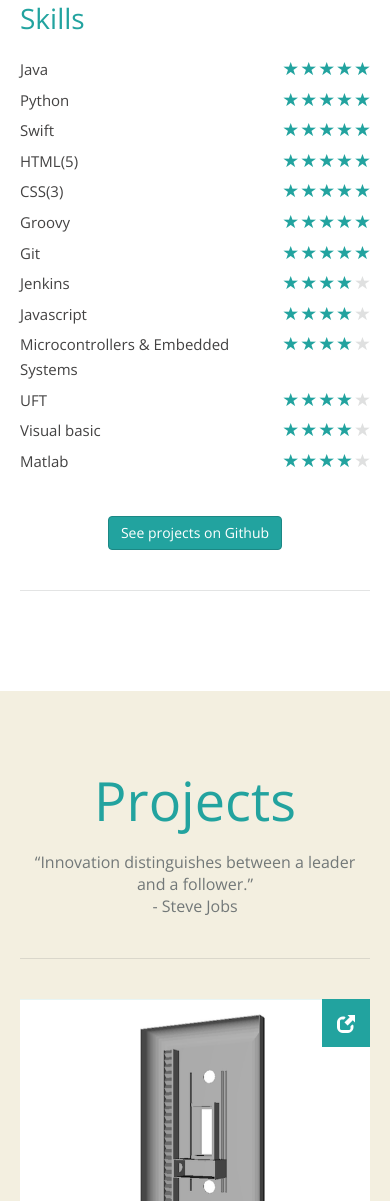
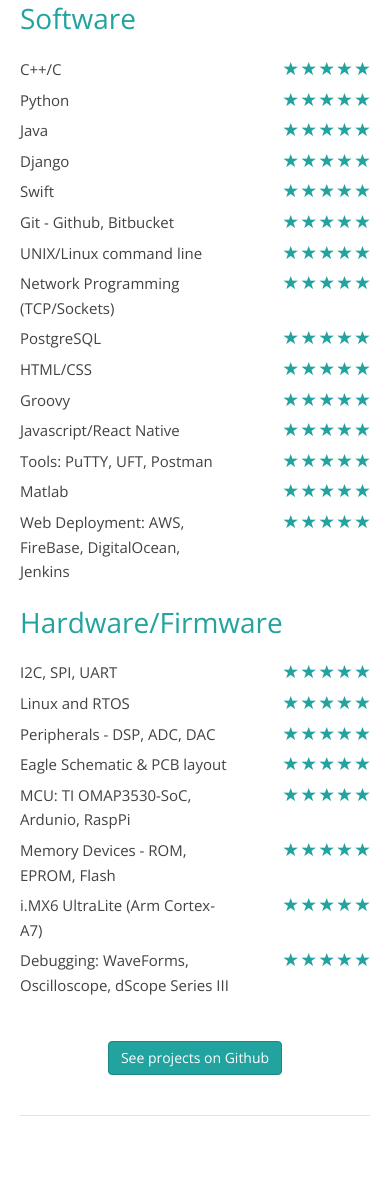
Before and after one commit to rlehman221/Personal_Site, a plain HTML site: page index.html in a window 390 px wide. Shown: the part 5551-6752 px from the top of the page. Drawn offline with nearby package versions, Linux system fonts and the light colour scheme.

Commit message:
refactored cell elements and skill set

```diff
--- a/index.html
+++ b/index.html
@@ -39,8 +39,6 @@ body {font-family: Verdana,sans-serif;margin:0}
   position: relative;
   margin: auto;
 }
-
-
 
 /* Position the "next button" to the right */
 .next {
@@ -148,7 +146,7 @@ body {font-family: Verdana,sans-serif;margin:0}
 				<ul class="nav navbar-nav">
 					<li class="active"><a href="#profile">Profile</a></li>
 					<li><a href="#experiences">Experiences</a></li>
-					<li><a href="#abilities">Abilities</a></li>
+					<li><a href="#abilities">Skills</a></li>
 										<li><a href="#projects">Projects</a></li>
 					<li><a href="#contact">Contact</a></li>
 				</ul>
@@ -189,7 +187,6 @@ body {font-family: Verdana,sans-serif;margin:0}
 			<a href="https://www.linkedin.com/in/ryan-lehman/" class="btn btn-primary" target="_blank">Visit me on Linkedin</a>
 		<div class="text-center project-referal">
 
-
 </div>
 
 	</div>
@@ -227,18 +224,9 @@ body {font-family: Verdana,sans-serif;margin:0}
 
 <hr />
 
-<!--<div class="alert alert-danger">
-	<strong>Looking for an awesome new challenge somewhere in the neighborhood of Den Bosch or Amsterdam as a Creative PHP Web Developer. </strong>
-</div>-->
-
 <h3>Education</h3>
 
-
 <div class="experiences">
-
-
-
-
 
 	<div class="experience row">
 		<div class="col-md-4">
@@ -282,18 +270,13 @@ body {font-family: Verdana,sans-serif;margin:0}
 		</div>
 	</div>
 
-
 </div>
-
-
 
 <hr />
 
 <h3>Careers</h3>
 
-
 <div class="experiences">
-
 
 	<div class="experience row">
 		<div class="col-md-4">
@@ -376,7 +359,6 @@ body {font-family: Verdana,sans-serif;margin:0}
 			</p>
 		</div>
 	</div>
-
 
 	<div class="experience row">
 		<div class="col-md-4">
@@ -488,17 +470,10 @@ body {font-family: Verdana,sans-serif;margin:0}
 						<a href="http://beta-tech.squarespace.com/" target="_blank">www.betatech.com</a>
 					</span>
 
-
 				</span>
 			</p>
 		</div>
 	</div>
-
-
-
-
-
-
 
 </div>
 
@@ -506,7 +481,7 @@ body {font-family: Verdana,sans-serif;margin:0}
 
 		<div class="background-white">
 			<div id="abilities" class="container">
-				<h2>Abilities</h2>
+				<h2>Skills</h2>
 <p class="lead">
 	&ldquo;If something is important enough, even if the odds are against you, you should still do it.&rdquo;<br />- Elon Musk
 
@@ -515,136 +490,144 @@ body {font-family: Verdana,sans-serif;margin:0}
 
 <hr />
 
-<h3>Skills</h3>
+<h3>Software</h3>
 
 <div class="row">
-
 
 	<div class="col-md-6">
 		<ul class="no-bullets">
 
+			<li>
+				<span class="ability-title">C++/C</span>
+				<span class="ability-score">
 
+					<span class="glyphicon glyphicon-star filled"></span>
+					<span class="glyphicon glyphicon-star filled"></span>
+					<span class="glyphicon glyphicon-star filled"></span>
+					<span class="glyphicon glyphicon-star filled"></span>
+					<span class="glyphicon glyphicon-star filled"></span>
 
+				</span>
+			</li>
 
+			<li>
+				<span class="ability-title">Python</span>
+				<span class="ability-score">
 
+					<span class="glyphicon glyphicon-star filled"></span>
+					<span class="glyphicon glyphicon-star filled"></span>
+					<span class="glyphicon glyphicon-star filled"></span>
+					<span class="glyphicon glyphicon-star filled"></span>
+					<span class="glyphicon glyphicon-star filled"></span>
+
+				</span>
+			</li>
 
 			<li>
 				<span class="ability-title">Java</span>
 				<span class="ability-score">
 
-
 					<span class="glyphicon glyphicon-star filled"></span>
-
-
 					<span class="glyphicon glyphicon-star filled"></span>
-
-
 					<span class="glyphicon glyphicon-star filled"></span>
-
-
 					<span class="glyphicon glyphicon-star filled"></span>
-
-
 					<span class="glyphicon glyphicon-star filled"></span>
-
 
 				</span>
 			</li>
 
-
-
 			<li>
-				<span class="ability-title">Python</span>
+				<span class="ability-title">Django</span>
 				<span class="ability-score">
 
-
 					<span class="glyphicon glyphicon-star filled"></span>
-
-
 					<span class="glyphicon glyphicon-star filled"></span>
-
-
 					<span class="glyphicon glyphicon-star filled"></span>
-
-
 					<span class="glyphicon glyphicon-star filled"></span>
-
-
 					<span class="glyphicon glyphicon-star filled"></span>
-
 
 				</span>
 			</li>
-
-
 
 			<li>
 				<span class="ability-title">Swift</span>
 				<span class="ability-score">
 
-
 					<span class="glyphicon glyphicon-star filled"></span>
-
-
 					<span class="glyphicon glyphicon-star filled"></span>
-
-
 					<span class="glyphicon glyphicon-star filled"></span>
-
-
 					<span class="glyphicon glyphicon-star filled"></span>
-
-
 					<span class="glyphicon glyphicon-star filled"></span>
-
-
-				</span>
-			</li>
-
-
-
-			<li>
-				<span class="ability-title">HTML(5)</span>
-				<span class="ability-score">
-
-
-					<span class="glyphicon glyphicon-star filled"></span>
-
-
-					<span class="glyphicon glyphicon-star filled"></span>
-
-
-					<span class="glyphicon glyphicon-star filled"></span>
-
-
-					<span class="glyphicon glyphicon-star filled"></span>
-
-
-					<span class="glyphicon glyphicon-star filled"></span>
-
 
 				</span>
 			</li>
 
 			<li>
-				<span class="ability-title">CSS(3)</span>
+				<span class="ability-title">Git - Github, Bitbucket</span>
 				<span class="ability-score">
 
+					<span class="glyphicon glyphicon-star filled"></span>
+					<span class="glyphicon glyphicon-star filled"></span>
+					<span class="glyphicon glyphicon-star filled"></span>
+					<span class="glyphicon glyphicon-star filled"></span>
+					<span class="glyphicon glyphicon-star filled"></span>
+
+				</span>
+			</li>
+
+			<li>
+				<span class="ability-title">UNIX/Linux command line</span>
+				<span class="ability-score">
 
 					<span class="glyphicon glyphicon-star filled"></span>
+					<span class="glyphicon glyphicon-star filled"></span>
+					<span class="glyphicon glyphicon-star filled"></span>
+					<span class="glyphicon glyphicon-star filled"></span>
+					<span class="glyphicon glyphicon-star filled"></span>
 
+				</span>
+			</li>
+
+			<li>
+				<span class="ability-title">Network Programming (TCP/Sockets)</span>
+				<span class="ability-score">
 
 					<span class="glyphicon glyphicon-star filled"></span>
+					<span class="glyphicon glyphicon-star filled"></span>
+					<span class="glyphicon glyphicon-star filled"></span>
+					<span class="glyphicon glyphicon-star filled"></span>
+					<span class="glyphicon glyphicon-star filled"></span>
 
+				</span>
+			</li>
+		</ul>
+	</div>
+
+	<div class="col-md-6">
+		<ul class="no-bullets">
+
+			<li>
+				<span class="ability-title">PostgreSQL</span>
+				<span class="ability-score">
 
 					<span class="glyphicon glyphicon-star filled"></span>
+					<span class="glyphicon glyphicon-star filled"></span>
+					<span class="glyphicon glyphicon-star filled"></span>
+					<span class="glyphicon glyphicon-star filled"></span>
+					<span class="glyphicon glyphicon-star filled"></span>
 
+				</span>
+			</li>
+
+			<li>
+				<span class="ability-title">HTML/CSS</span>
+				<span class="ability-score">
 
 					<span class="glyphicon glyphicon-star filled"></span>
-
-
 					<span class="glyphicon glyphicon-star filled"></span>
-
+					<span class="glyphicon glyphicon-star filled"></span>
+					<span class="glyphicon glyphicon-star filled"></span>
+					<span class="glyphicon glyphicon-star filled"></span>
 
 				</span>
 			</li>
@@ -653,201 +636,139 @@ body {font-family: Verdana,sans-serif;margin:0}
 				<span class="ability-title">Groovy</span>
 				<span class="ability-score">
 
+					<span class="glyphicon glyphicon-star filled"></span>
+					<span class="glyphicon glyphicon-star filled"></span>
+					<span class="glyphicon glyphicon-star filled"></span>
+					<span class="glyphicon glyphicon-star filled"></span>
+					<span class="glyphicon glyphicon-star filled"></span>
+
+				</span>
+			</li>
+
+			<li>
+				<span class="ability-title">Javascript/React Native</span>
+				<span class="ability-score">
 
 					<span class="glyphicon glyphicon-star filled"></span>
+					<span class="glyphicon glyphicon-star filled"></span>
+					<span class="glyphicon glyphicon-star filled"></span>
+					<span class="glyphicon glyphicon-star filled"></span>
+					<span class="glyphicon glyphicon-star filled"></span>
 
+				</span>
+			</li>
+
+			<li>
+				<span class="ability-title">Tools: PuTTY, UFT, Postman</span>
+				<span class="ability-score">
 
 					<span class="glyphicon glyphicon-star filled"></span>
+					<span class="glyphicon glyphicon-star filled"></span>
+					<span class="glyphicon glyphicon-star filled"></span>
+					<span class="glyphicon glyphicon-star filled"></span>
+					<span class="glyphicon glyphicon-star filled"></span>
 
+				</span>
+			</li>
+
+			<li>
+				<span class="ability-title">Matlab</span>
+				<span class="ability-score">
 
 					<span class="glyphicon glyphicon-star filled"></span>
+					<span class="glyphicon glyphicon-star filled"></span>
+					<span class="glyphicon glyphicon-star filled"></span>
+					<span class="glyphicon glyphicon-star filled"></span>
+					<span class="glyphicon glyphicon-star filled"></span>
 
+				</span>
+			</li>
+
+			<li>
+				<span class="ability-title">Web Deployment: AWS, FireBase, DigitalOcean, Jenkins</span>
+				<span class="ability-score">
 
 					<span class="glyphicon glyphicon-star filled"></span>
+					<span class="glyphicon glyphicon-star filled"></span>
+					<span class="glyphicon glyphicon-star filled"></span>
+					<span class="glyphicon glyphicon-star filled"></span>
+					<span class="glyphicon glyphicon-star filled"></span>
 
+				</span>
+			</li>
+		</ul>
+	</div>
+</div>
+
+<h3>Hardware/Firmware</h3>
+
+<div class="row">
+
+	<div class="col-md-6">
+		<ul class="no-bullets">
+
+			<li>
+				<span class="ability-title">I2C, SPI, UART</span>
+				<span class="ability-score">
 
 					<span class="glyphicon glyphicon-star filled"></span>
-
-
-				</span>
-
-			<li>
-				<span class="ability-title">Git</span>
-				<span class="ability-score">
-
-
 					<span class="glyphicon glyphicon-star filled"></span>
-
-
 					<span class="glyphicon glyphicon-star filled"></span>
-
-
 					<span class="glyphicon glyphicon-star filled"></span>
-
-
-					<span class="glyphicon glyphicon-star filled"></span>
-
-
 					<span class="glyphicon glyphicon-star filled"></span>
 
 
 				</span>
 			</li>
 
-
-		</ul>
-	</div>
-	<div class="col-md-6">
-		<ul class="no-bullets">
-
-
-
-			</li>
-
 			<li>
-				<span class="ability-title">Jenkins</span>
+				<span class="ability-title">Linux and RTOS</span>
 				<span class="ability-score">
 
-
 					<span class="glyphicon glyphicon-star filled"></span>
-
-
 					<span class="glyphicon glyphicon-star filled"></span>
-
-
 					<span class="glyphicon glyphicon-star filled"></span>
-
-
 					<span class="glyphicon glyphicon-star filled"></span>
-
-
-					<span class="glyphicon glyphicon-star"></span>
-
+					<span class="glyphicon glyphicon-star filled"></span>
 
 				</span>
 			</li>
 
 			<li>
-				<span class="ability-title">Javascript</span>
+				<span class="ability-title">Peripherals - DSP, ADC, DAC</span>
 				<span class="ability-score">
 
-
 					<span class="glyphicon glyphicon-star filled"></span>
-
-
 					<span class="glyphicon glyphicon-star filled"></span>
-
-
 					<span class="glyphicon glyphicon-star filled"></span>
-
-
 					<span class="glyphicon glyphicon-star filled"></span>
-
-
-					<span class="glyphicon glyphicon-star"></span>
-
+					<span class="glyphicon glyphicon-star filled"></span>
 
 				</span>
 			</li>
 
 			<li>
-				<span class="ability-title">Microcontrollers & Embedded Systems</span>
+				<span class="ability-title">Eagle Schematic & PCB layout</span>
 				<span class="ability-score">
 
-
 					<span class="glyphicon glyphicon-star filled"></span>
-
-
 					<span class="glyphicon glyphicon-star filled"></span>
-
-
 					<span class="glyphicon glyphicon-star filled"></span>
-
-
 					<span class="glyphicon glyphicon-star filled"></span>
-
-
-					<span class="glyphicon glyphicon-star "></span>
-
+					<span class="glyphicon glyphicon-star filled"></span>
 
 				</span>
 			</li>
 
-
-
-
-
 			<li>
-				<span class="ability-title">UFT</span>
+				<span class="ability-title">MCU: TI OMAP3530-SoC, Ardunio, RaspPi</span>
 				<span class="ability-score">
 
-
 					<span class="glyphicon glyphicon-star filled"></span>
-
-
 					<span class="glyphicon glyphicon-star filled"></span>
-
-
 					<span class="glyphicon glyphicon-star filled"></span>
-
-
 					<span class="glyphicon glyphicon-star filled"></span>
-
-
-					<span class="glyphicon glyphicon-star "></span>
-
-
-				</span>
-			</li>
-
-
-
-			<li>
-				<span class="ability-title">Visual basic</span>
-				<span class="ability-score">
-
-
 					<span class="glyphicon glyphicon-star filled"></span>
-
-
-					<span class="glyphicon glyphicon-star filled"></span>
-
-
-					<span class="glyphicon glyphicon-star filled"></span>
-
-
-					<span class="glyphicon glyphicon-star filled"></span>
-
-
-					<span class="glyphicon glyphicon-star "></span>
-
-
-				</span>
-			</li>
-
-
-
-
-
-			<li>
-				<span class="ability-title">Matlab</span>
-				<span class="ability-score">
-
-
-					<span class="glyphicon glyphicon-star filled"></span>
-
-
-					<span class="glyphicon glyphicon-star filled"></span>
-
-
-					<span class="glyphicon glyphicon-star filled"></span>
-
-
-					<span class="glyphicon glyphicon-star filled"></span>
-
-
-					<span class="glyphicon glyphicon-star"></span>
-
 
 				</span>
 			</li>
@@ -855,7 +776,50 @@ body {font-family: Verdana,sans-serif;margin:0}
 		</ul>
 	</div>
 
+	<div class="col-md-6">
+		<ul class="no-bullets">
 
+			<li>
+				<span class="ability-title">Memory Devices - ROM, EPROM, Flash</span>
+				<span class="ability-score">
+
+					<span class="glyphicon glyphicon-star filled"></span>
+					<span class="glyphicon glyphicon-star filled"></span>
+					<span class="glyphicon glyphicon-star filled"></span>
+					<span class="glyphicon glyphicon-star filled"></span>
+					<span class="glyphicon glyphicon-star filled"></span>
+
+				</span>
+			</li>
+
+			<li>
+				<span class="ability-title">i.MX6 UltraLite (Arm Cortex-A7)</span>
+				<span class="ability-score">
+
+					<span class="glyphicon glyphicon-star filled"></span>
+					<span class="glyphicon glyphicon-star filled"></span>
+					<span class="glyphicon glyphicon-star filled"></span>
+					<span class="glyphicon glyphicon-star filled"></span>
+					<span class="glyphicon glyphicon-star filled"></span>
+
+				</span>
+			</li>
+
+			<li>
+				<span class="ability-title">Debugging: WaveForms, Oscilloscope, dScope Series III</span>
+				<span class="ability-score">
+
+					<span class="glyphicon glyphicon-star filled"></span>
+					<span class="glyphicon glyphicon-star filled"></span>
+					<span class="glyphicon glyphicon-star filled"></span>
+					<span class="glyphicon glyphicon-star filled"></span>
+					<span class="glyphicon glyphicon-star filled"></span>
+
+				</span>
+			</li>
+
+		</ul>
+	</div>
 </div>
 
 <div class="text-center project-referal">
@@ -865,8 +829,6 @@ body {font-family: Verdana,sans-serif;margin:0}
 <hr />
 		</div>
 		</div>
-
-
 		<div id="projects" class="container">
 			<h2>Projects</h2>
 <p class="lead">
@@ -885,9 +847,9 @@ body {font-family: Verdana,sans-serif;margin:0}
 
 			<figcaption>
 				<h3>Automated Light Switch</h3>
-				<p>Home automated light switch assembly controlled from mobile device </p>
+				<p>Light switch assembly controlled from mobile device </p>
 				<p><strong>Utilizes:</strong> <br />Microcontrollers, Android Development, Solid Works (CAD), Circuit Design, Serial Protocol, Linear Servo</p>
-				<a href=Home_Automation.html>View more</a>
+				<a href=Light_Switch.html>View more</a>
 				<span class="icon">
 					<span class="glyphicon glyphicon-new-window"></span>
 				</span>
@@ -937,7 +899,7 @@ body {font-family: Verdana,sans-serif;margin:0}
 				<h3>Package Pickup</h3>
 				<p>An artificially intelligent Chabot to establish remote package pickups using integrated web APIs.</p>
 				<p><strong>Utilizes:</strong> <br />Python, Heroku, Django, GIT, Chatfuel, API Integration</p>
-				<a href="https://www.facebook.com/packagepickup2017" target="_blank">View more</a>
+				<a href="https://github.com/rlehman221/Package_Pickup" target="_blank">View more</a>
 				<span class="icon">
 					<span class="glyphicon glyphicon-new-window"></span>
 				</span>
@@ -1030,9 +992,6 @@ body {font-family: Verdana,sans-serif;margin:0}
 	</div>
 
 
-
-
-
 	<div class="col-md-6 col-sm-12 col-xs-12">
 		<figure class="effect">
 			<img src="view/images/devTech.png" alt="Oetelspel" />
@@ -1048,13 +1007,7 @@ body {font-family: Verdana,sans-serif;margin:0}
 			</figcaption>
 		</figure>
 	</div>
-
-
-
-
-
 </div>
-
 		</div>
 
 		<div class="background-gray">
@@ -1103,11 +1056,8 @@ body {font-family: Verdana,sans-serif;margin:0}
 
 </div>
 
-
 </div>
 <br>
-
-
 
 <script>
 var slideIndex = 1;
@@ -1149,8 +1099,6 @@ function showSlides(n) {
 </div>
 <hr />
 
-
-
 <div class="row">
 	<div class="col-md-6">
 		<ul class="no-bullets">
@@ -1176,16 +1124,6 @@ function showSlides(n) {
 		</ul>
 	</div>
 </div>
-
-
-
-
-
-
-
-
-
-
 		<div class="modal fade" id="upgrade-dialog" tabindex="-1" role="dialog" aria-hidden="true">
 	<div class="modal-dialog">
 		<div class="modal-content">
```
Also changed, not shown: AutoMailer.html (+0 -13 lines), Light_Switch.html (renamed from Home_Automation.html, +2 -2 lines).
